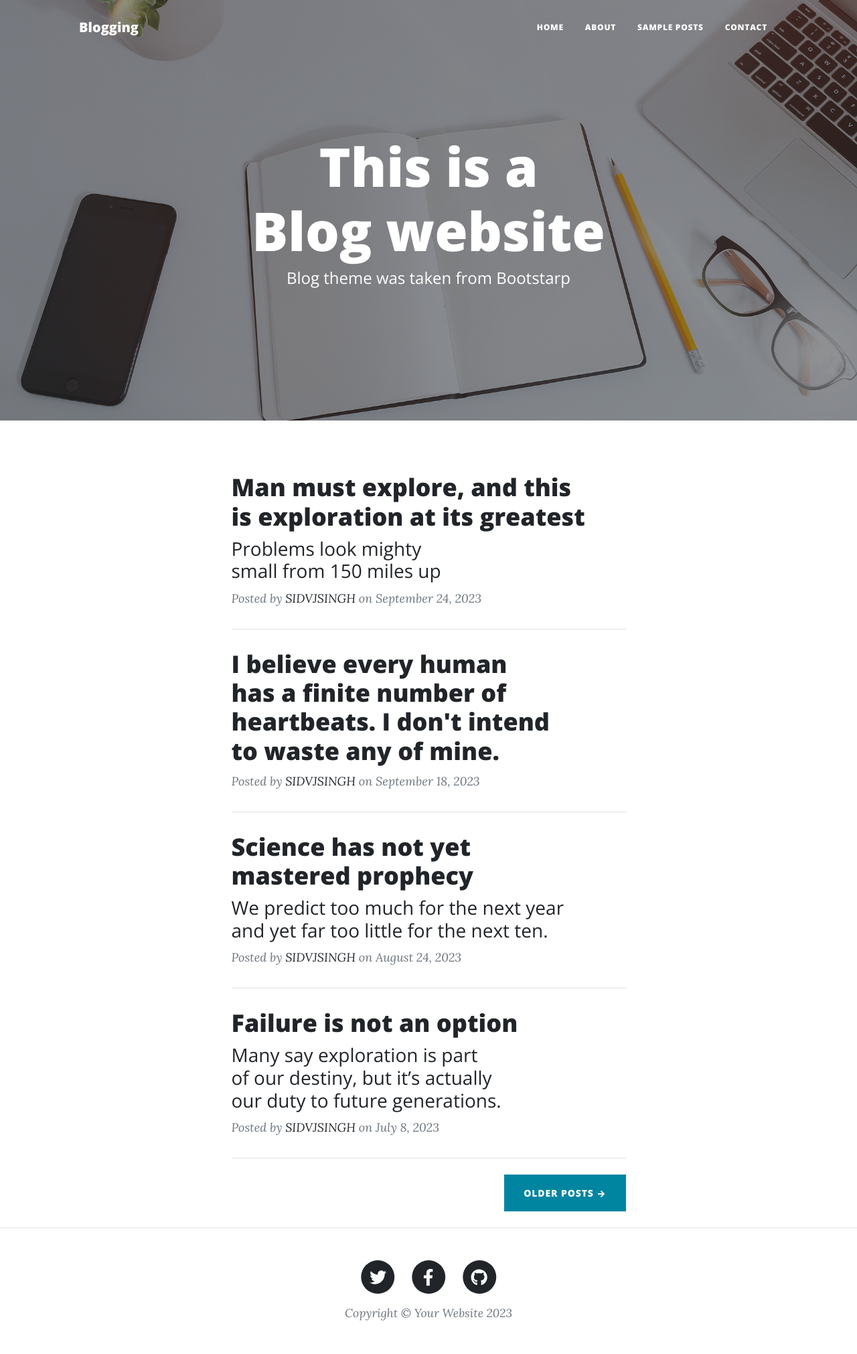
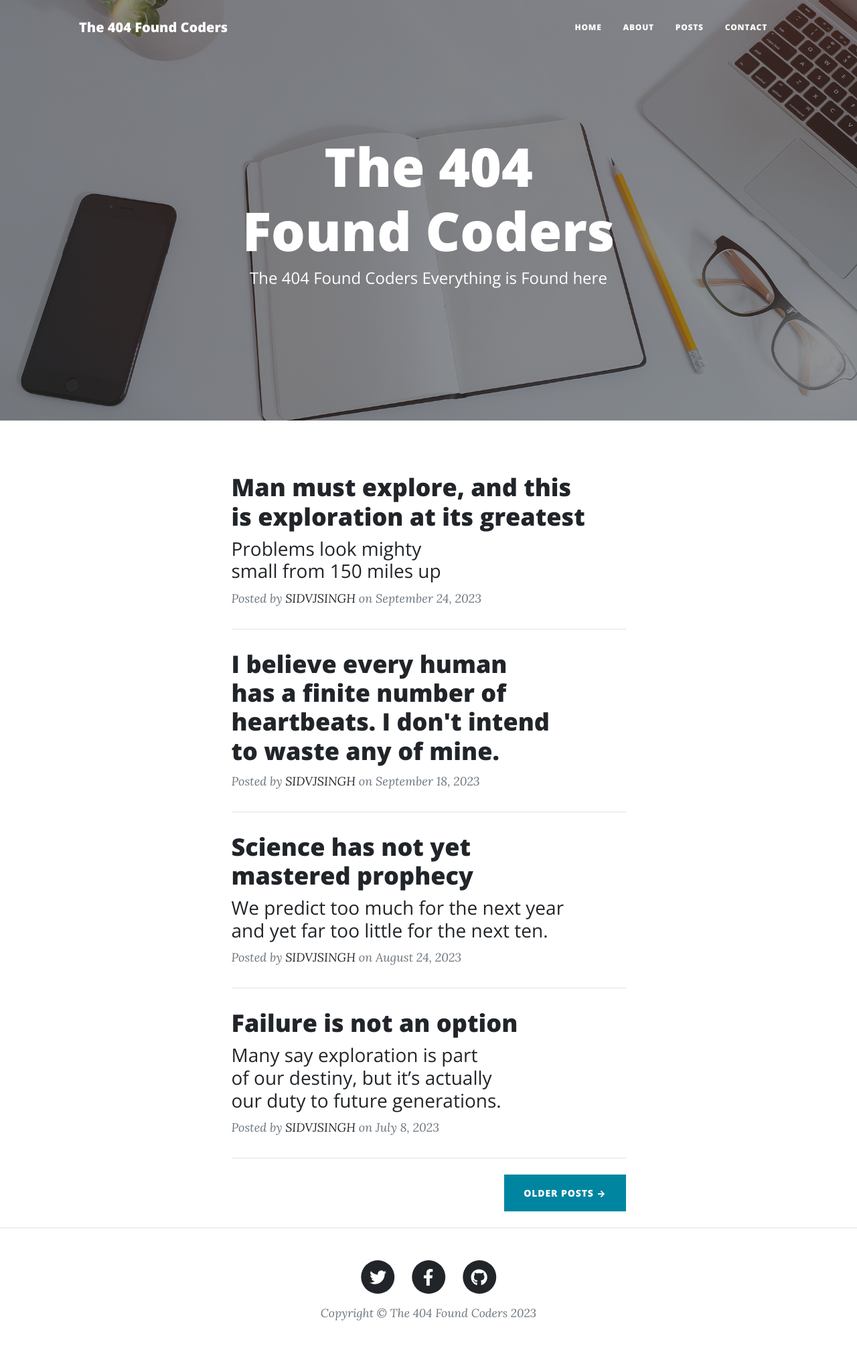
Before and after one commit to SIDVJSINGH/Flask, a Flask app: page / in a window 1280 px wide. Shown: the whole page at 67% size. Run offline with Flask 3, Linux system fonts and the light colour scheme; some libraries are stand-ins or nearby versions.

Commit message:
adding page image

```diff
--- a/flaskProject/templates/index.html
+++ b/flaskProject/templates/index.html
@@ -6,8 +6,8 @@
                 <div class="row gx-4 gx-lg-5 justify-content-center">
                     <div class="col-md-10 col-lg-8 col-xl-7">
                         <div class="site-heading">
-                            <h1>This is a Blog website</h1>
-                            <span class="subheading">Blog theme was taken from Bootstarp</span>
+                            <h1>The 404 Found Coders</h1>
+                            <span class="subheading">The 404 Found Coders Everything is Found here</span>
                         </div>
                     </div>
                 </div>
--- a/flaskProject/templates/layout.html
+++ b/flaskProject/templates/layout.html
@@ -5,8 +5,8 @@
         <meta name="viewport" content="width=device-width, initial-scale=1, shrink-to-fit=no" />
         <meta name="description" content="" />
         <meta name="author" content="" />
-        <title>Clean Blog - Start Bootstrap Theme</title>
-        <link rel="icon" type="image/x-icon" href="{{url_for('static', filename='assets/favicon.ico')}}" />
+        <title>The 404 Found Coders</title>
+        <link rel="icon" type="image/x-icon" href="{{url_for('static', filename='assets/img_1.png')}}" />
         <!-- Font Awesome icons (free version)-->
         <script src="https://use.fontawesome.com/releases/v6.3.0/js/all.js" crossorigin="anonymous"></script>
         <!-- Google fonts-->
@@ -19,7 +19,7 @@
         <!-- Navigation-->
         <nav class="navbar navbar-expand-lg navbar-light" id="mainNav">
             <div class="container px-4 px-lg-5">
-                <a class="navbar-brand" href="/">Blogging</a>
+                <a class="navbar-brand" href="/">The 404 Found Coders</a>
                 <button class="navbar-toggler" type="button" data-bs-toggle="collapse" data-bs-target="#navbarResponsive" aria-controls="navbarResponsive" aria-expanded="false" aria-label="Toggle navigation">
                     Menu
                     <i class="fas fa-bars"></i>
@@ -28,7 +28,7 @@
                     <ul class="navbar-nav ms-auto py-4 py-lg-0">
                         <li class="nav-item"><a class="nav-link px-lg-3 py-3 py-lg-4" href="/">Home</a></li>
                         <li class="nav-item"><a class="nav-link px-lg-3 py-3 py-lg-4" href="/about">About</a></li>
-                        <li class="nav-item"><a class="nav-link px-lg-3 py-3 py-lg-4" href="/post">Sample Posts</a></li>
+                        <li class="nav-item"><a class="nav-link px-lg-3 py-3 py-lg-4" href="/post">Posts</a></li>
                         <li class="nav-item"><a class="nav-link px-lg-3 py-3 py-lg-4" href="/contact">Contact</a></li>
                     </ul>
                 </div>
@@ -62,7 +62,7 @@
                                 </a>
                             </li>
                             <li class="list-inline-item">
-                                <a href="#!">
+                                <a href="https://www.github.com/sidvjsingh">
                                     <span class="fa-stack fa-lg">
                                         <i class="fas fa-circle fa-stack-2x"></i>
                                         <i class="fab fa-github fa-stack-1x fa-inverse"></i>
@@ -70,7 +70,7 @@
                                 </a>
                             </li>
                         </ul>
-                        <div class="small text-center text-muted fst-italic">Copyright &copy; Your Website 2023</div>
+                        <div class="small text-center text-muted fst-italic">Copyright &copy; The 404 Found Coders 2023</div>
                     </div>
                 </div>
             </div>
```
